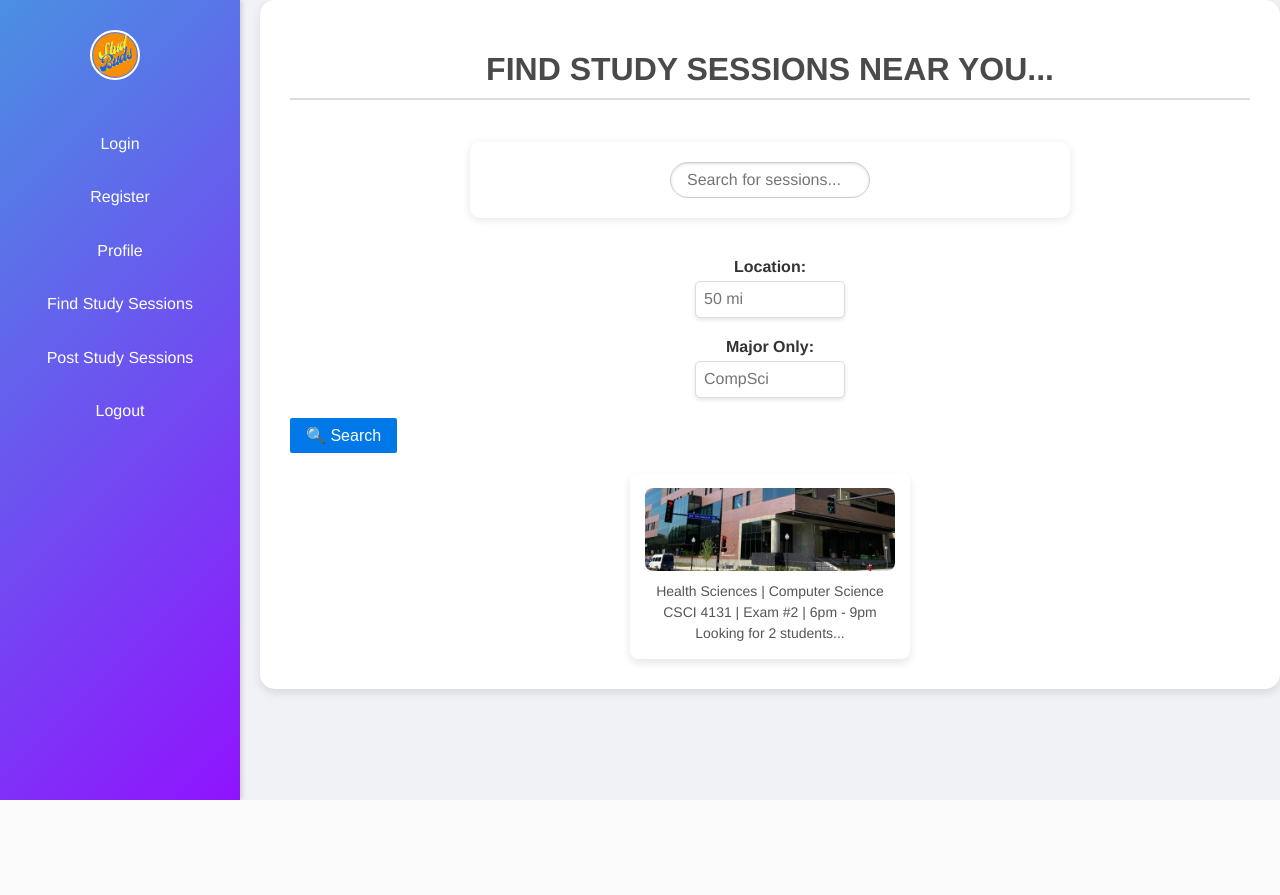
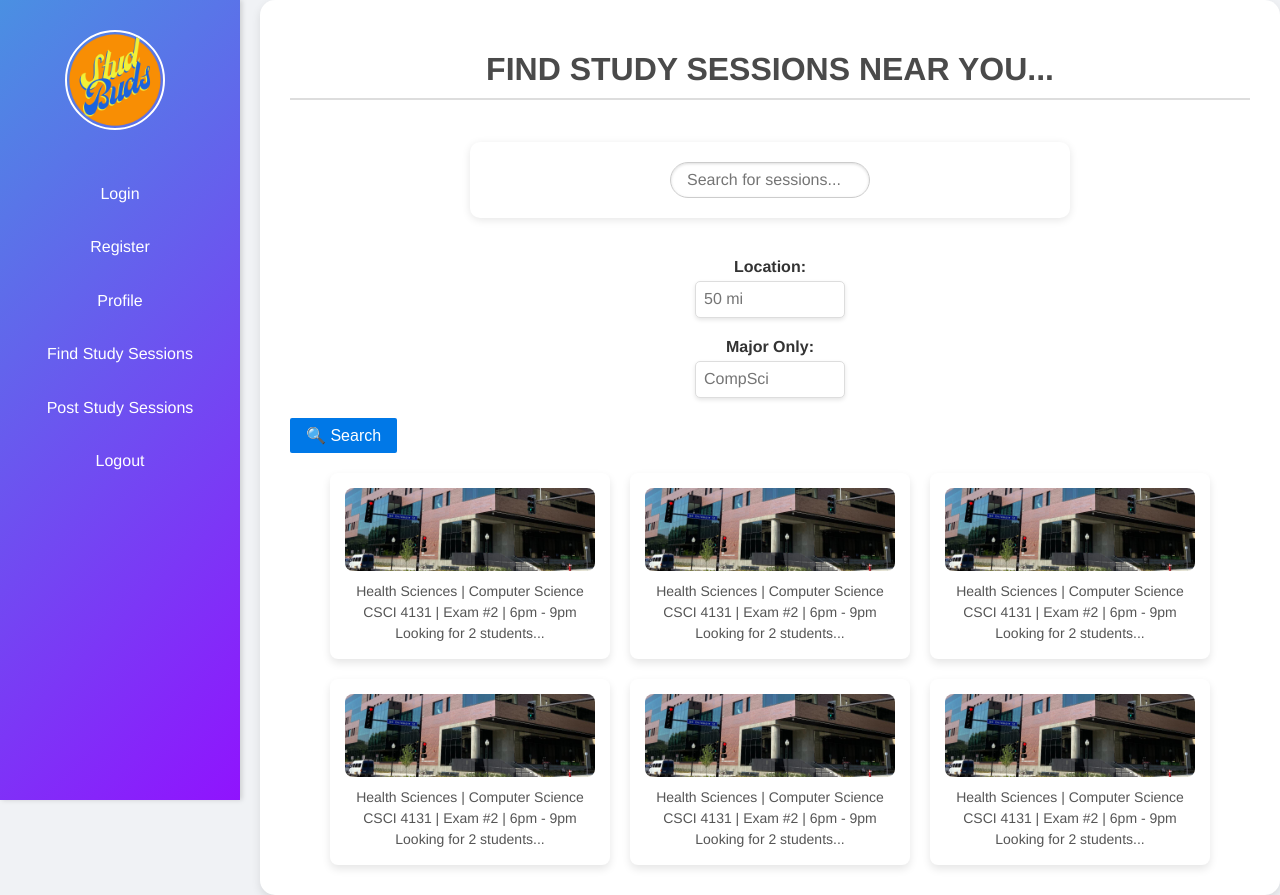
Before and after one commit to nishantmenon2003/StudBuds, a Flask app: page /find_study_sessions in a window 1280 px wide. Before the commit the page ends 800 px from the top, so only its background shows below. Run offline with Flask 3, Linux system fonts and the light colour scheme; the visitor is signed in with stand-in values (Sample User, id 1); some libraries are stand-ins or nearby versions.

Commit message:
extra html and css to make it look nicer

```diff
--- a/static/style.css
+++ b/static/style.css
@@ -32,8 +32,8 @@ body, html {
 }
 
 .sidebar .logo img {
-    width: 50px;
-    height: 50px;
+    width: 100px;
+    height: 100px;
     margin-right: 10px;
     border-radius: 50%;
     border: 2px solid #fff;
@@ -57,16 +57,21 @@ body, html {
 .sidebar ul li a {
     text-decoration: none;
     color: #fff;
+    background-color: transparent;
     display: block;
     padding: 10px 15px;
     width: 100%;
     text-align: center;
     border-radius: 8px;
-    transition: background 0.3s ease;
+    transition: background-color 0.5s ease, color 0.3s ease, transform 0.3s ease, box-shadow 0.4s ease, border-color 0.4s ease;
 }
 
 .sidebar ul li a:hover {
-    background-color: rgba(255, 255, 255, 0.2);
+    background-color: rgb(255, 255, 255);
+    color: black;
+    transform: scale(1.05);
+    box-shadow: 0 0 10px rgba(0, 0, 0, 0.3);
+    border-color: black;
 }
 
 /* Main content styling */
@@ -111,11 +116,6 @@ h1 {
     margin: 0 auto; /* Ensure input is centered */
 }
 
-.pure-u-1 {
-    display: flex;
-    justify-content: center; /* Horizontally center the content */
-    align-items: center; /* Vertically center the content, if needed */
-}
 
 /* Filter styling */
 .filter {
--- a/templates/find_study_sessions.html
+++ b/templates/find_study_sessions.html
@@ -26,5 +26,27 @@
         <img src="{{ url_for('static', filename='hsec.jpg') }}" alt="Session Image" class="pure-img">
         <p>Health Sciences | Computer Science<br>CSCI 4131 | Exam #2 | 6pm - 9pm<br>Looking for 2 students...</p>
     </div>
+    <div class="pure-u-1 pure-u-md-1-2 session-item">
+        <img src="{{ url_for('static', filename='hsec.jpg') }}" alt="Session Image" class="pure-img">
+        <p>Health Sciences | Computer Science<br>CSCI 4131 | Exam #2 | 6pm - 9pm<br>Looking for 2 students...</p>
+    </div>
+    <div class="pure-u-1 pure-u-md-1-2 session-item">
+        <img src="{{ url_for('static', filename='hsec.jpg') }}" alt="Session Image" class="pure-img">
+        <p>Health Sciences | Computer Science<br>CSCI 4131 | Exam #2 | 6pm - 9pm<br>Looking for 2 students...</p>
+    </div>
+</div>
+<div class="pure-g session-list">
+    <div class="pure-u-1 pure-u-md-1-2 session-item">
+        <img src="{{ url_for('static', filename='hsec.jpg') }}" alt="Session Image" class="pure-img">
+        <p>Health Sciences | Computer Science<br>CSCI 4131 | Exam #2 | 6pm - 9pm<br>Looking for 2 students...</p>
+    </div>
+    <div class="pure-u-1 pure-u-md-1-2 session-item">
+        <img src="{{ url_for('static', filename='hsec.jpg') }}" alt="Session Image" class="pure-img">
+        <p>Health Sciences | Computer Science<br>CSCI 4131 | Exam #2 | 6pm - 9pm<br>Looking for 2 students...</p>
+    </div>
+    <div class="pure-u-1 pure-u-md-1-2 session-item">
+        <img src="{{ url_for('static', filename='hsec.jpg') }}" alt="Session Image" class="pure-img">
+        <p>Health Sciences | Computer Science<br>CSCI 4131 | Exam #2 | 6pm - 9pm<br>Looking for 2 students...</p>
+    </div>
 </div>
 {% endblock %}
```
